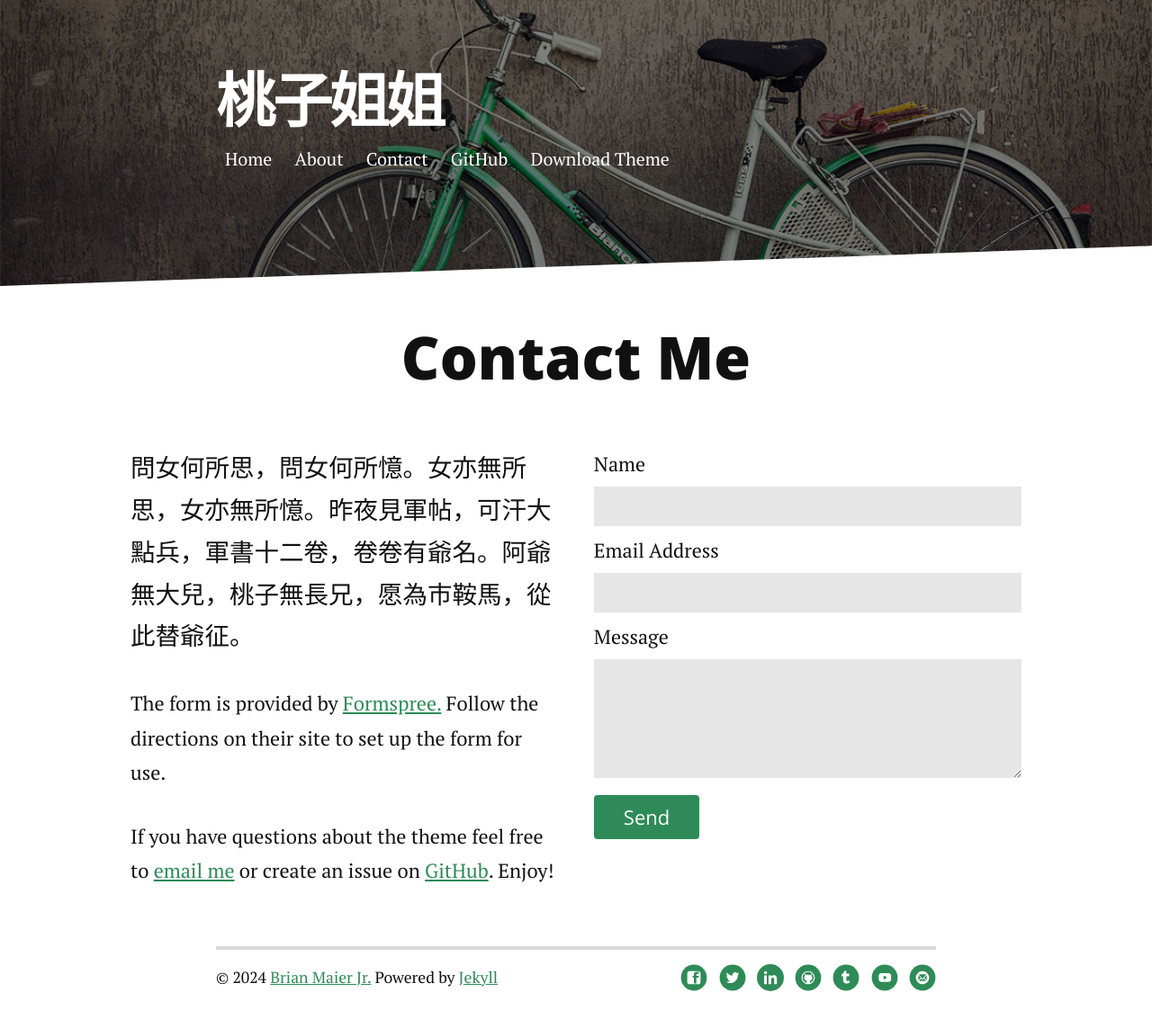
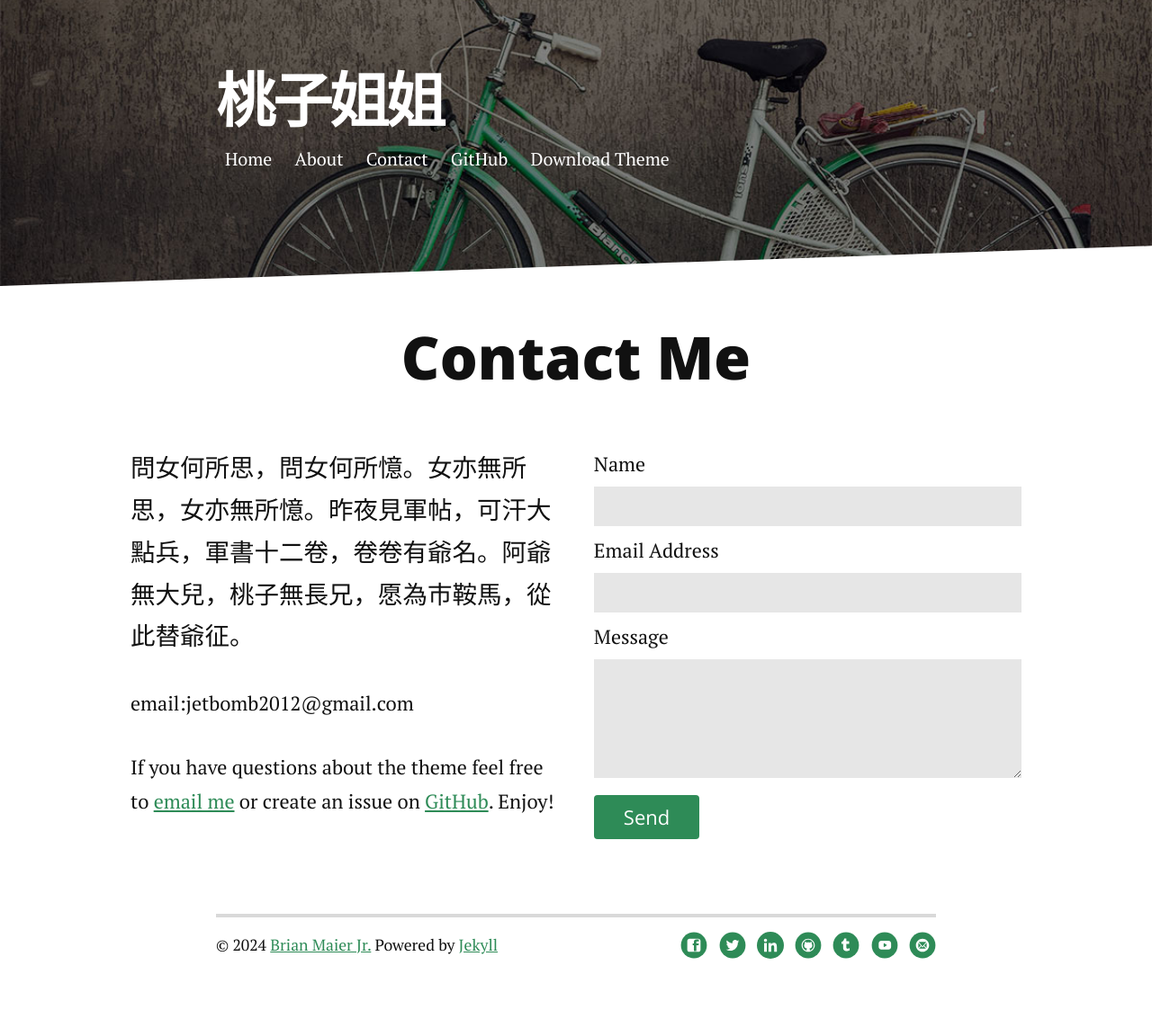
Before and after one commit to jetbomb2012/5711438, a Jekyll site: the page built from contact.md, in a window 1280 px wide. Shown: the whole page at 90% size. Built offline with Jekyll 4.4.1, drawn with Linux system fonts in a browser that asks for light colours; nearby versions of some CDN libraries; after the commit the page ends 1107 px from its top, so only the background shows below that.

Commit message:
Update contact.md

```diff
--- a/contact.md
+++ b/contact.md
@@ -7,7 +7,7 @@ title: 聯絡桃子姐姐
   <h1 class="pageTitle">Contact Me</h1>
   <div class="contactContent">
     <p class="intro">問女何所思，問女何所憶。女亦無所思，女亦無所憶。昨夜見軍帖，可汗大點兵，軍書十二卷，卷卷有爺名。阿爺無大兒，桃子無長兄，愿為市鞍馬，從此替爺征。</p>
-    <p>The form is provided by <a href="http://formspree.io/">Formspree.</a> Follow the directions on their site to set up the form for use.</p>
+    <p>email:jetbomb2012@gmail.com</p>
     <p>If you have questions about the theme feel free to <a href="mailto:brimaidesigns@gmail.com">email me</a> or create an issue on <a href="https://github.com/brianmaierjr/long-haul">GitHub</a>. Enjoy!</p>
   </div>
   <form action="http://formspree.io/your@mail.com" method="POST">
```
